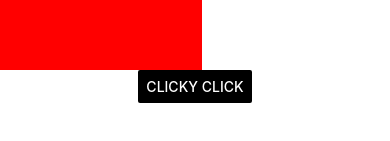
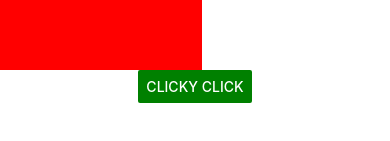
Before and after one commit to LukeConnors/DateActually, a React Native app: screen / in a window 390 px wide. Shown: the part 547-688 px from the top of the page. Built offline with nearby package versions, Linux system fonts and the light colour scheme.

Commit message:
more of the same

```diff
--- a/App.js
+++ b/App.js
@@ -43,7 +43,7 @@ export default function App() {
         {text: "Yes", onPress: () => console.log("USER CLICKED YES")},
         {text: "No", onPress: () => console.log("USER CLICKED NO")}
       ])}
-       color={"black"}
+       color={"green"}
        />
     </SafeAreaView>
   );
```
